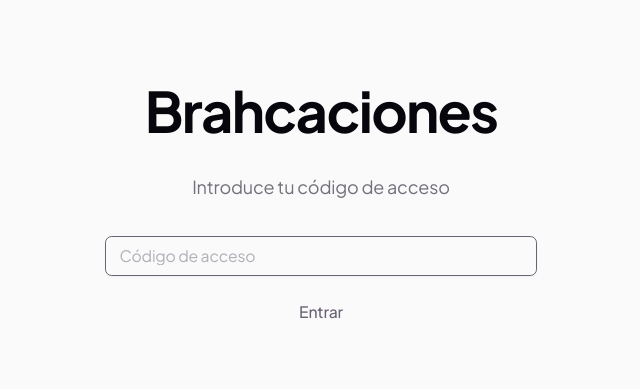
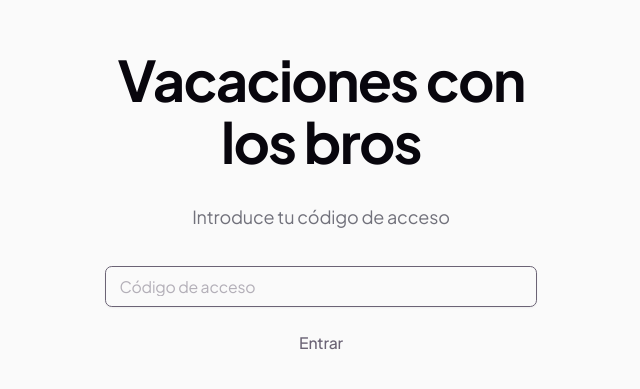
Before and after one commit to rafseggom/brahcaciones, a React (Vite) app: page / in a window 1280 px wide. Shown: the part 211-600 px from the top of the page, without its empty margins (319-959 px from the left). Built offline with nearby package versions, Linux system fonts and the light colour scheme; no server answers.

Commit message:
feat: ✨ Update header text in LoginView component
* Changed the header text to "Brahcaciones - Vacaciones con los bros" for better clarity.

```diff
--- a/src/components/LoginView.tsx
+++ b/src/components/LoginView.tsx
@@ -22,7 +22,7 @@ export function LoginView() {
       <div className="w-full max-w-sm space-y-8 text-center">
         <div className="space-y-2">
           <h1 className="text-3xl font-bold tracking-tight text-zinc-900 dark:text-zinc-50">
-            Brahcaciones
+            Vacaciones con los bros
           </h1>
           <p className="text-zinc-500 dark:text-zinc-400">
             Introduce tu código de acceso
```
